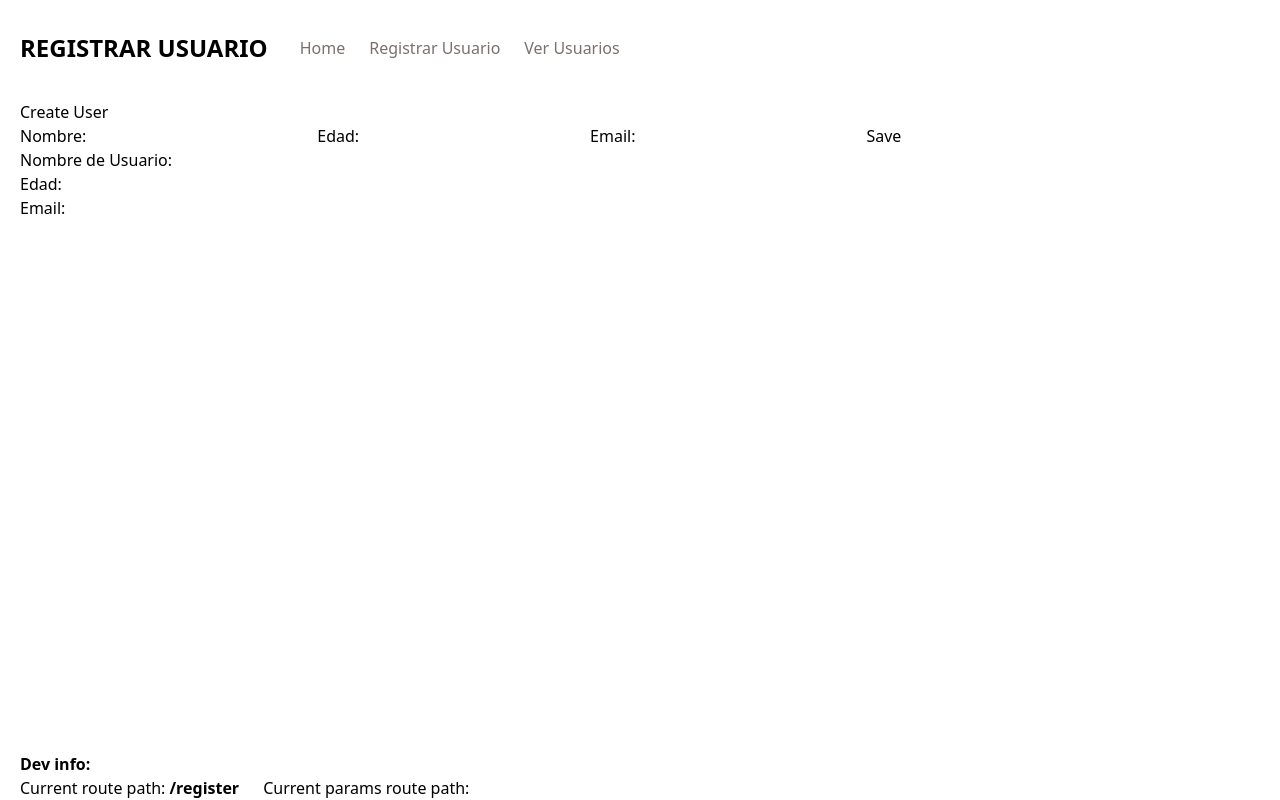
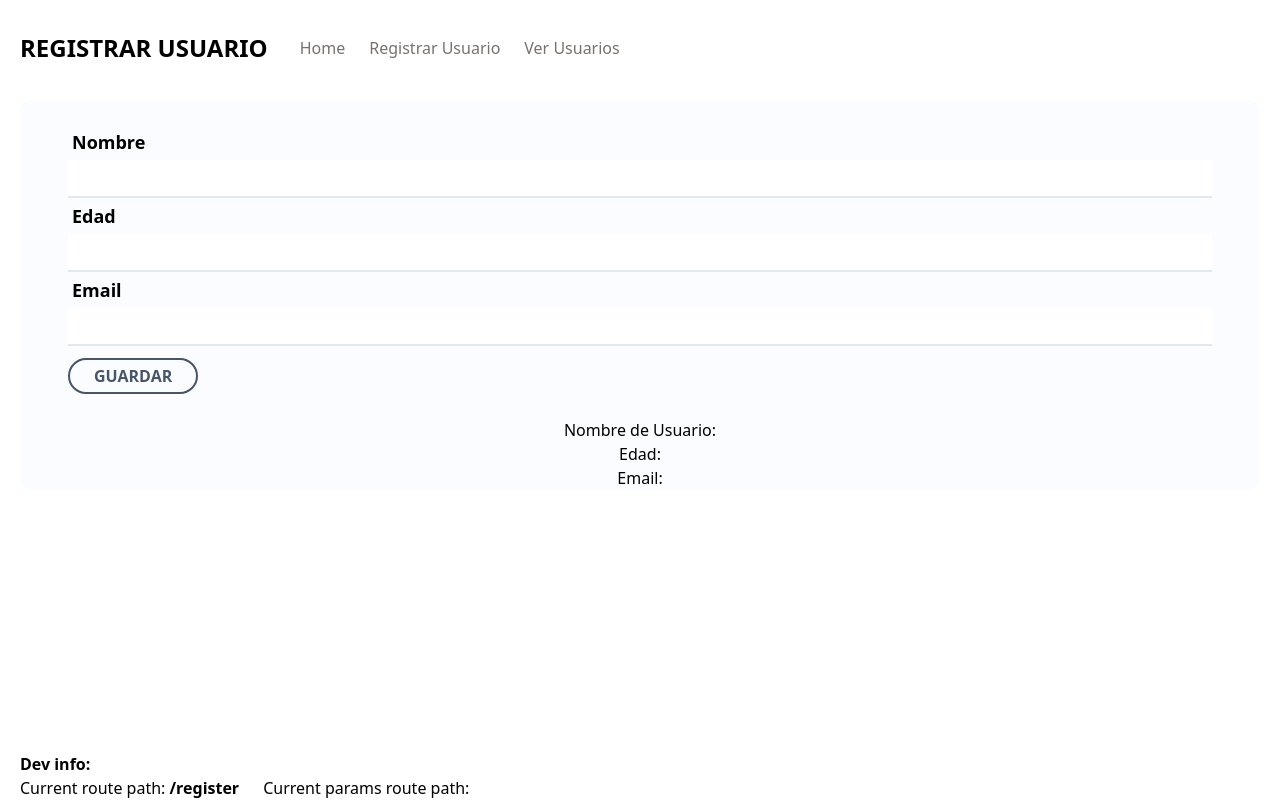
Before and after one commit to nattdev/crud-php-vue, a Vue app in the folder client/: page /#/register in a window 1280 px wide. Built offline with nearby package versions, Linux system fonts and the light colour scheme; no server answers.

Commit message:
Add a new elements and tailwind styles for the form

```diff
--- a/client/src/components/RegisterForm.vue
+++ b/client/src/components/RegisterForm.vue
@@ -82,23 +82,20 @@ if (route.params.id) {
 
 </script>
 <template>
-
-    <h2>{{ $route.params.id ? "Update User" : "Create User" }}</h2>
-
-    <form @submit.prevent="submitForm">
-        <label for="GET-name">Nombre:</label>
-        <input id="GET-name" v-model="name" type="text" name="name" required />
-        <label for="GET-age" v-if="!$route.params.id">Edad:</label>
-        <input id="GET-age" v-model="age" type="number" name="age" v-if="!$route.params.id"/>
-        <label for="GET-email">Email:</label>
-        <input id="GET-email" v-model="email" type="email" name="email" required />
-        <input type="submit" value="Save" />
-    </form>
-
-    <div id="preview-card-user">
-        <p>Nombre de Usuario: {{ name }}</p>
-        <p>Edad: {{ age }}</p>
-        <p>Email: {{ email }}</p>
+    <div class="bg-[#FBFCFF] rounded-xl">
+        <form class="flex flex-col px-12 py-6 text-lg" @submit.prevent="submitForm">
+            <label class="font-semibold p-1" for="GET-name">Nombre</label>
+            <input class="p-1 border-b-slate-200 border-b-2" id="GET-name" v-model="name" type="text" name="name" required />
+            <label class="font-semibold p-1" for="GET-age" v-if="!$route.params.id">Edad</label>
+            <input class="p-1 border-b-slate-200 border-b-2" id="GET-age" v-model="age" type="number" name="age" v-if="!$route.params.id" />
+            <label class="font-semibold p-1" for="GET-email">Email</label>
+            <input class="p-1 border-b-slate-200 border-b-2" id="GET-email" v-model="email" type="email" name="email" required />
+            <input class="py-1 px-6 mt-3 border-2 rounded-3xl w-fit cursor-pointer border-slate-600 text-slate-600 font-semibold text-base" type="submit" value="GUARDAR" />
+        </form>
+        <div id="preview-card-user" class="flex flex-col items-center">
+            <p>Nombre de Usuario: {{ name }}</p>
+            <p>Edad: {{ age }}</p>
+            <p>Email: {{ email }}</p>
+        </div>
     </div>
-
 </template>
```
